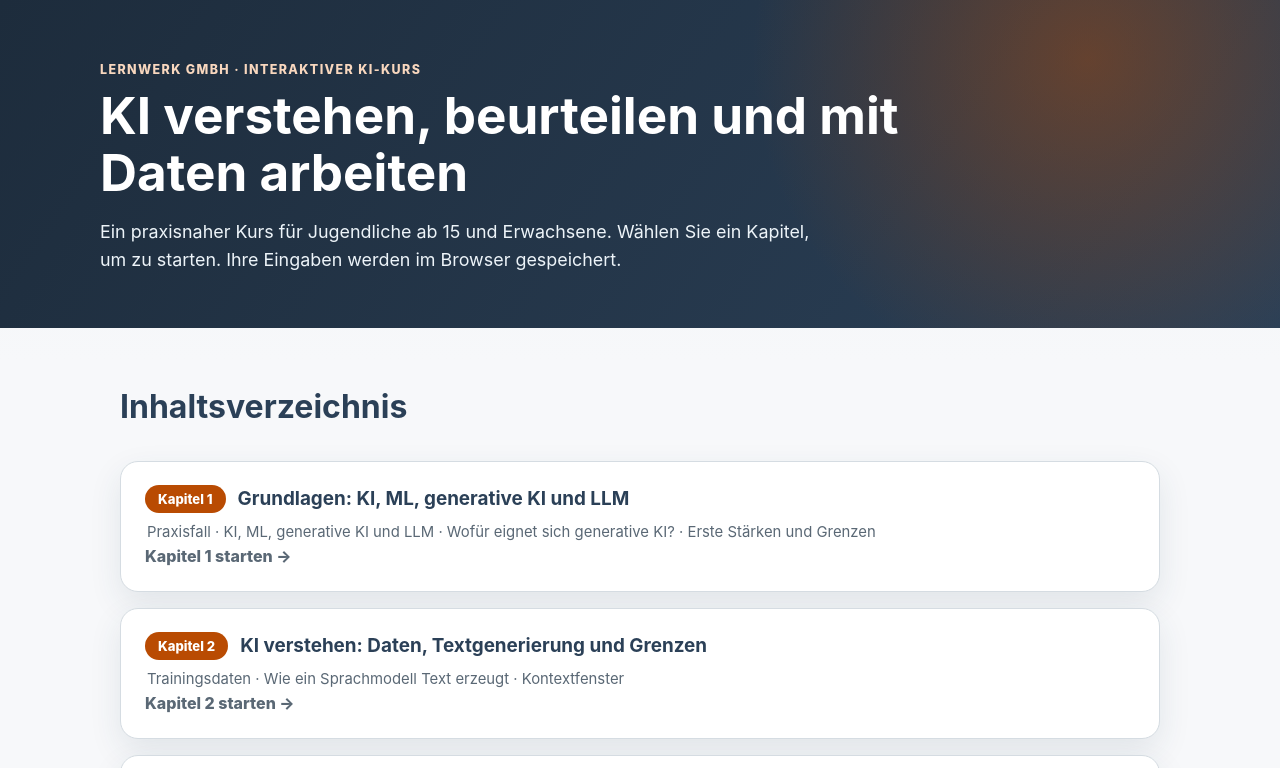
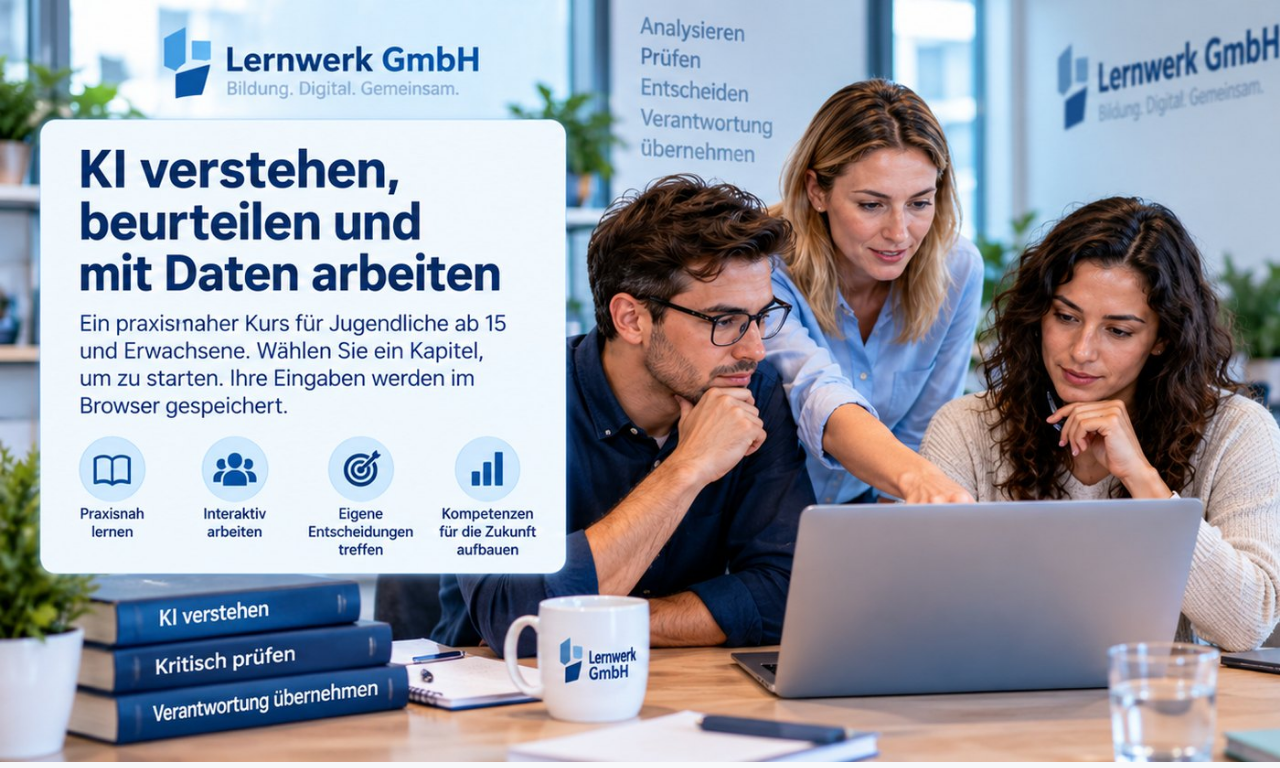
Before and after one commit to enialma/lernwerk-ki-halluzinationen, a website: page index.html in a window 1280 px wide. Shown: the top 768 px of the page. Drawn offline with Linux system fonts and the light colour scheme.

Commit message:
Add files via upload

```diff
--- a/index.html
+++ b/index.html
@@ -6,7 +6,8 @@
   <title>Lernwerk GmbH · KI-Kurs</title>
   <link rel="stylesheet" href="styles.css">
   <style>
-    .home-hero { color: white; background: radial-gradient(circle at 85% 18%, rgba(185,75,2,.42), transparent 30%), linear-gradient(125deg, var(--blue-dark), var(--blue)); padding: 60px 20px 54px; }
+    .home-hero-img { width: 100%; background: var(--blue-dark); line-height: 0; }
+    .hero-img { display: block; width: 100%; max-width: 1400px; height: auto; margin: 0 auto; }
     .toc { margin: 30px 0 20px; display: grid; gap: 16px; }
     .ch-card { display: block; text-decoration: none; color: inherit; background: var(--card); border: 1px solid var(--line); border-radius: var(--radius); box-shadow: var(--shadow); padding: 22px 24px; transition: transform .12s ease, box-shadow .2s ease, border-color .2s ease; }
     .ch-card.active:hover { transform: translateY(-3px); box-shadow: 0 16px 40px rgba(43,64,87,.16); border-color: var(--orange); }
@@ -23,12 +24,8 @@
   </style>
 </head>
 <body>
-  <header class="home-hero">
-    <div class="wrap">
-      <p class="eyebrow" style="color:#f8d7be">Lernwerk GmbH · Interaktiver KI-Kurs</p>
-      <h1 style="font-size:clamp(2rem,4vw,3.4rem);margin:0;max-width:820px;line-height:1.1">KI verstehen, beurteilen und mit Daten arbeiten</h1>
-      <p class="lead" style="max-width:720px;margin:18px 0 0;color:#edf4f9">Ein praxisnaher Kurs für Jugendliche ab 15 und Erwachsene. Wählen Sie ein Kapitel, um zu starten. Ihre Eingaben werden im Browser gespeichert.</p>
-    </div>
+  <header class="home-hero-img">
+    <img src="hero.jpg" alt="Lernwerk GmbH – KI verstehen, beurteilen und mit Daten arbeiten. Ein praxisnaher Kurs für Jugendliche ab 15 und Erwachsene." class="hero-img">
   </header>
 
   <main class="wrap">
```
Also changed, not shown: hero.jpg (added).
